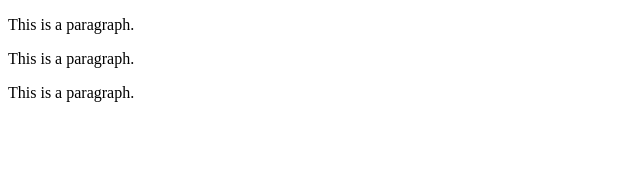
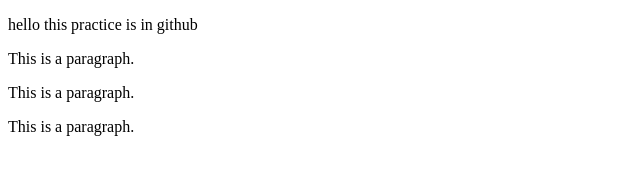
Before and after one commit to ytiwari645-CS/Git-practice, a plain HTML site: page index.html in a window 1280 px wide. Shown: the whole page, without its empty margins (0-640 px from the left). Drawn offline with Linux system fonts and the light colour scheme.

Commit message:
Doing this change in github index.html

```diff
--- a/index.html
+++ b/index.html
@@ -1,7 +1,7 @@
 <!DOCTYPE html>
 <html>
 <body>
-
+<p>hello this practice is in github</p>
 <p>This is a paragraph.</p>
 <p>This is a paragraph.</p>
 <p>This is a paragraph.</p>
```
